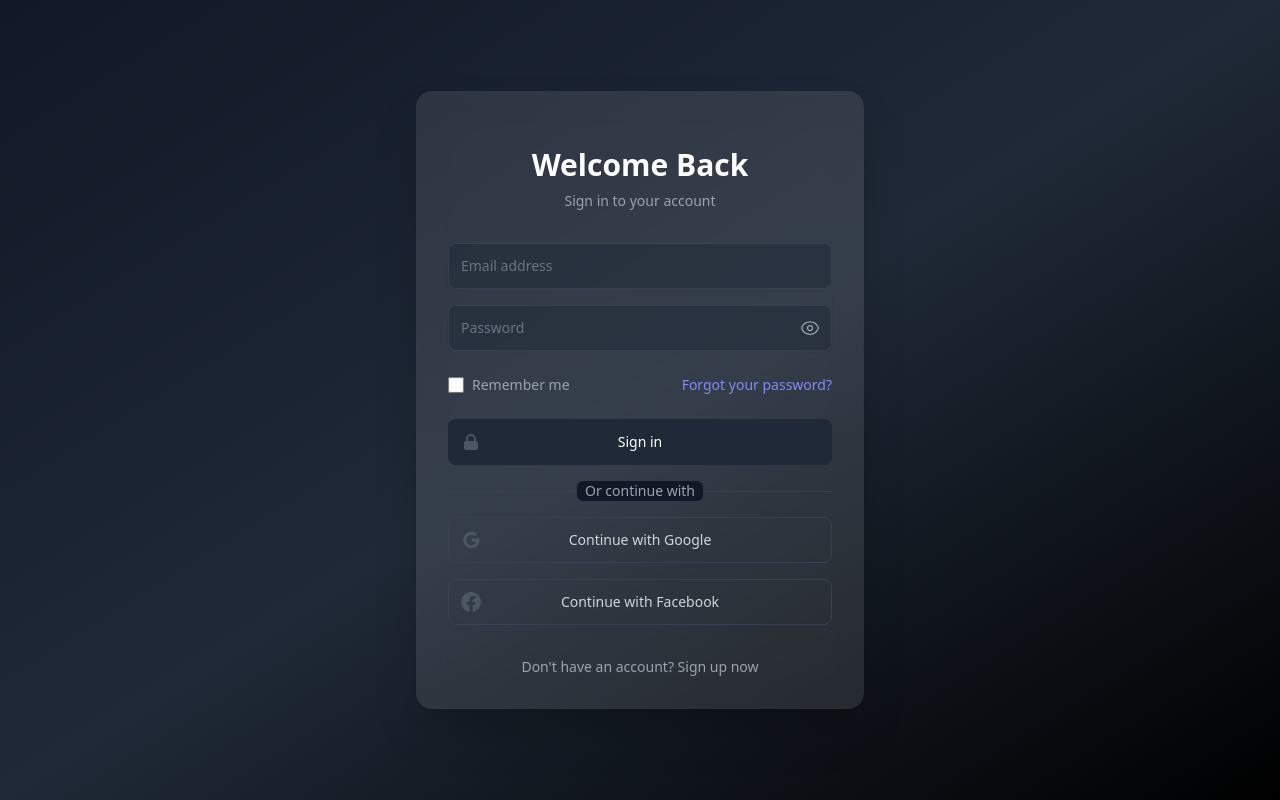
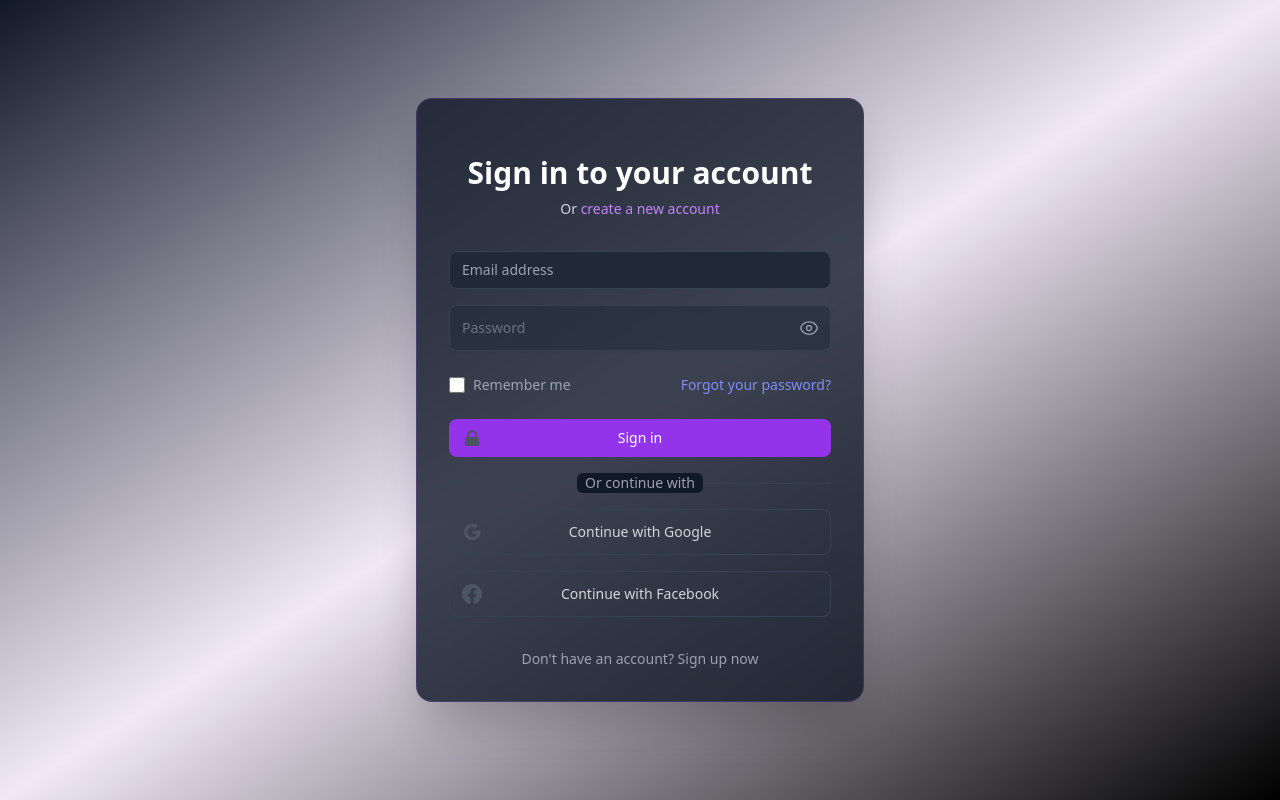
Before and after one commit to n0tavaliduser/incit-auth-fe, a React (Vite) app: page /login in a window 1280 px wide. Built offline with nearby package versions, Linux system fonts and the light colour scheme; no server answers.

Commit message:
chore: frontend theme update

```diff
--- a/src/components/ForgotPassword.tsx
+++ b/src/components/ForgotPassword.tsx
@@ -32,13 +32,15 @@ export default function ForgotPassword() {
   };
 
   return (
-    <div className="min-h-screen flex items-center justify-center bg-gradient-to-br from-gray-900 via-gray-800 to-black">
-      <div className="max-w-md w-full space-y-8 bg-white/10 backdrop-blur-lg p-8 rounded-2xl shadow-2xl">
+    <div className="min-h-screen flex items-center justify-center
+    bg-gradient-to-br from-gray-900 via-purple-800/10 to-black">
+      <div className="max-w-md w-full space-y-8 bg-gray-900/80 backdrop-blur-lg p-8
+      rounded-2xl shadow-2xl border border-purple-500/20">
         <div>
           <h2 className="mt-6 text-center text-3xl font-extrabold text-white">
             Reset your password
           </h2>
-          <p className="mt-2 text-center text-sm text-gray-400">
+          <p className="mt-2 text-center text-sm text-gray-300">
             Enter your email address and we'll send you a link to reset your password
           </p>
         </div>
@@ -54,9 +56,10 @@ export default function ForgotPassword() {
               type="email"
               required
               className="appearance-none relative block w-full px-3 py-2 border
-              border-gray-700 rounded-lg bg-gray-800 text-gray-300
-              placeholder-gray-500 focus:outline-none focus:ring-indigo-500
-              focus:border-indigo-500 focus:z-10 sm:text-sm"
+              border-gray-700 rounded-lg bg-gray-800 text-white
+              placeholder-gray-400 focus:outline-none focus:ring-2
+              focus:ring-purple-500/50 focus:border-purple-500/50
+              focus:z-10 sm:text-sm transition-all duration-200"
               placeholder="Email address"
               value={email}
               onChange={(e) => setEmail(e.target.value)}
--- a/src/components/LoginForm.tsx
+++ b/src/components/LoginForm.tsx
@@ -113,14 +113,19 @@ export function LoginForm({ onSuccess }: LoginFormProps) {
   };
 
   return (
-    <div className="min-h-screen flex items-center justify-center bg-gradient-to-br from-gray-900 via-gray-800 to-black py-12 px-4 sm:px-6 lg:px-8">
-      <div className="max-w-md w-full space-y-8 bg-white/10 backdrop-blur-lg p-8 rounded-2xl shadow-2xl">
+    <div className="min-h-screen flex items-center justify-center
+    bg-gradient-to-br from-gray-900 via-purple-800/10 to-black">
+      <div className="max-w-md w-full space-y-8 bg-gray-900/80 backdrop-blur-lg p-8
+      rounded-2xl shadow-2xl border border-purple-500/20">
         <div>
           <h2 className="mt-6 text-center text-3xl font-extrabold text-white">
-            Welcome Back
+            Sign in to your account
           </h2>
-          <p className="mt-2 text-center text-sm text-gray-400">
-            Sign in to your account
+          <p className="mt-2 text-center text-sm text-gray-300">
+            Or{' '}
+            <Link to="/register" className="font-medium text-purple-400 hover:text-purple-300">
+              create a new account
+            </Link>
           </p>
         </div>
 
@@ -158,10 +163,11 @@ export function LoginForm({ onSuccess }: LoginFormProps) {
                 required
                 value={email}
                 onChange={(e) => setEmail(e.target.value)}
-                className="appearance-none relative block w-full px-3 py-3 border border-gray-700
-                placeholder-gray-500 text-white rounded-lg bg-gray-800/50
-                focus:outline-none focus:ring-2 focus:ring-gray-600 focus:border-transparent
-                focus:z-10 sm:text-sm"
+                className="appearance-none relative block w-full px-3 py-2
+                border border-gray-700 rounded-lg bg-gray-800 text-white
+                placeholder-gray-400 focus:outline-none focus:ring-2
+                focus:ring-purple-500/50 focus:border-purple-500/50
+                focus:z-10 sm:text-sm transition-all duration-200"
                 placeholder="Email address"
               />
             </div>
@@ -232,11 +238,11 @@ export function LoginForm({ onSuccess }: LoginFormProps) {
             <button
               type="submit"
               disabled={isLoading}
-              className={`group relative w-full flex justify-center py-3 px-4 border border-transparent
-              text-sm font-medium rounded-lg text-white bg-gray-800
-              ${isLoading ? 'opacity-75 cursor-not-allowed' : 'hover:bg-gray-700'}
-              focus:outline-none focus:ring-2 focus:ring-offset-2 focus:ring-gray-500
-              transition-all duration-200 ease-in-out`}
+              className="group relative w-full flex justify-center py-2 px-4
+              border border-transparent text-sm font-medium rounded-lg
+              text-white bg-purple-600 hover:bg-purple-700
+              focus:outline-none focus:ring-2 focus:ring-offset-2
+              focus:ring-purple-500 transition-all duration-200"
             >
               <span className="absolute left-0 inset-y-0 flex items-center pl-3">
                 {isLoading ? (
--- a/src/components/RegisterForm.tsx
+++ b/src/components/RegisterForm.tsx
@@ -130,13 +130,15 @@ export default function RegisterForm({ onSuccess }: RegisterFormProps) {
   );
 
   return (
-    <div className="min-h-screen flex items-center justify-center bg-gradient-to-br from-gray-900 via-gray-800 to-black py-12 px-4 sm:px-6 lg:px-8">
-      <div className="max-w-md w-full space-y-8 bg-white/10 backdrop-blur-lg p-8 rounded-2xl shadow-2xl">
+    <div className="min-h-screen flex items-center justify-center
+    bg-gradient-to-br from-gray-900 via-purple-800/10 to-black">
+      <div className="max-w-md w-full space-y-8 bg-gray-900/80 backdrop-blur-lg p-8
+      rounded-2xl shadow-2xl border border-purple-500/20">
         <div>
           <h2 className="mt-6 text-center text-3xl font-extrabold text-white">
             Create Account
           </h2>
-          <p className="mt-2 text-center text-sm text-gray-400">
+          <p className="mt-2 text-center text-sm text-gray-300">
             Join us today
           </p>
         </div>
@@ -268,7 +270,7 @@ export default function RegisterForm({ onSuccess }: RegisterFormProps) {
               disabled={isLoading || !isPasswordValid(passwordValidation)}
               className={`group relative w-full flex justify-center py-3 px-4 border border-transparent
               text-sm font-medium rounded-lg text-white
-              ${isLoading || !isPasswordValid(passwordValidation) ? 'bg-gray-600 cursor-not-allowed' : 'bg-gray-800 hover:bg-gray-700'}
+              ${isLoading || !isPasswordValid(passwordValidation) ? 'bg-gray-600 cursor-not-allowed' : 'bg-purple-800 hover:bg-gray-700'}
               focus:outline-none focus:ring-2 focus:ring-offset-2 focus:ring-gray-500
               transition-all duration-200 ease-in-out`}
             >
--- a/src/components/ResetPassword.tsx
+++ b/src/components/ResetPassword.tsx
@@ -80,13 +80,15 @@ export default function ResetPassword() {
   };
 
   return (
-    <div className="min-h-screen flex items-center justify-center bg-gradient-to-br from-gray-900 via-gray-800 to-black">
-      <div className="max-w-md w-full space-y-8 bg-white/10 backdrop-blur-lg p-8 rounded-2xl shadow-2xl">
+    <div className="min-h-screen flex items-center justify-center
+    bg-gradient-to-br from-gray-900 via-purple-800/10 to-black">
+      <div className="max-w-md w-full space-y-8 bg-gray-900/80 backdrop-blur-lg p-8
+      rounded-2xl shadow-2xl border border-purple-500/20">
         <div>
           <h2 className="mt-6 text-center text-3xl font-extrabold text-white">
             Reset your password
           </h2>
-          <p className="mt-2 text-center text-sm text-gray-400">
+          <p className="mt-2 text-center text-sm text-gray-300">
             Please enter your new password
           </p>
         </div>
@@ -103,9 +105,10 @@ export default function ResetPassword() {
               type="password"
               required
               className="appearance-none relative block w-full px-3 py-2 border
-              border-gray-700 rounded-lg bg-gray-800 text-gray-300
-              placeholder-gray-500 focus:outline-none focus:ring-indigo-500
-              focus:border-indigo-500 focus:z-10 sm:text-sm"
+              border-gray-700 rounded-lg bg-gray-800 text-white
+              placeholder-gray-400 focus:outline-none focus:ring-2
+              focus:ring-purple-500/50 focus:border-purple-500/50
+              focus:z-10 sm:text-sm transition-all duration-200"
               placeholder="New password"
               value={password}
               onChange={(e) => {
@@ -170,11 +173,11 @@ export default function ResetPassword() {
           <button
             type="submit"
             disabled={isLoading}
-            className={`group relative w-full flex justify-center py-2 px-4 border
-            border-transparent text-sm font-medium rounded-lg text-white
-            bg-indigo-600 hover:bg-indigo-700 focus:outline-none focus:ring-2
-            focus:ring-offset-2 focus:ring-indigo-500 transition-all duration-200
-            ${isLoading ? 'opacity-50 cursor-not-allowed' : ''}`}
+            className="group relative w-full flex justify-center py-2 px-4
+            border border-transparent text-sm font-medium rounded-lg
+            text-white bg-purple-600 hover:bg-purple-700
+            focus:outline-none focus:ring-2 focus:ring-offset-2
+            focus:ring-purple-500 transition-all duration-200"
           >
             {isLoading ? 'Resetting password...' : 'Reset password'}
           </button>
```
